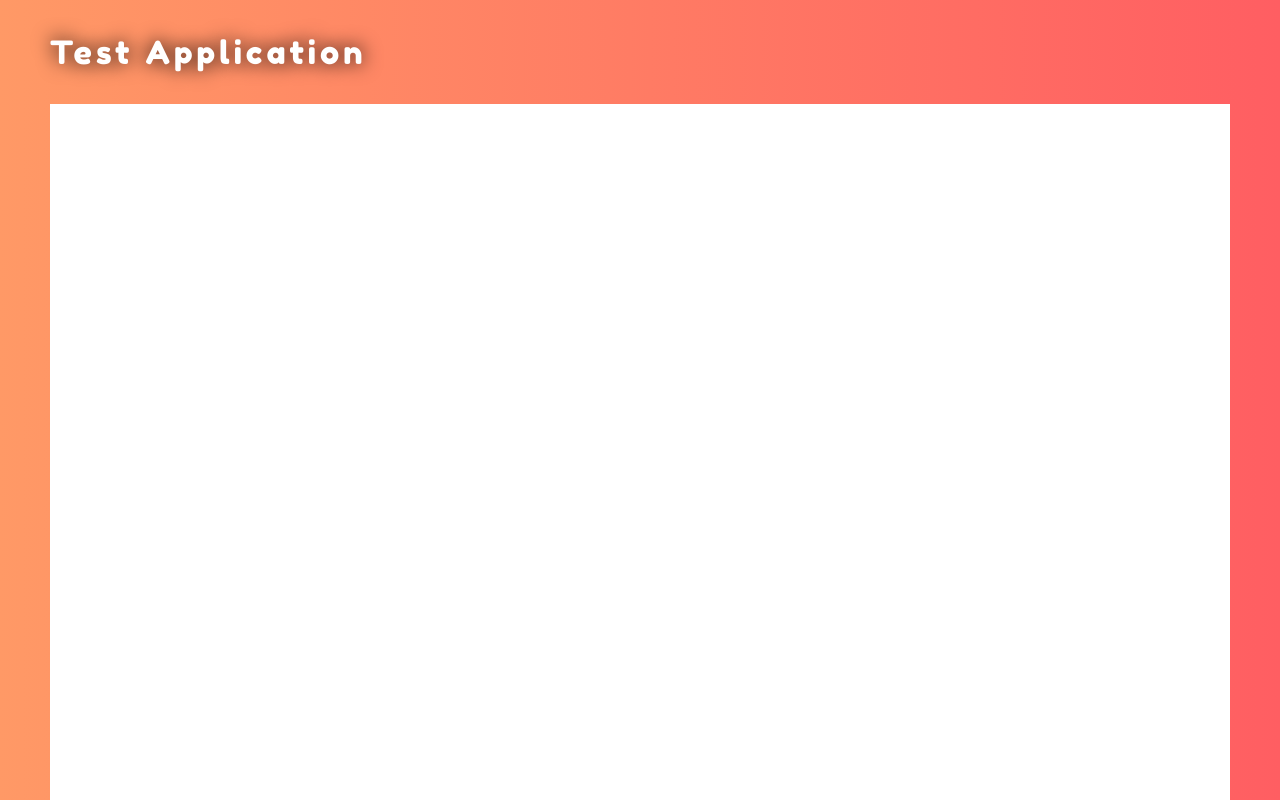
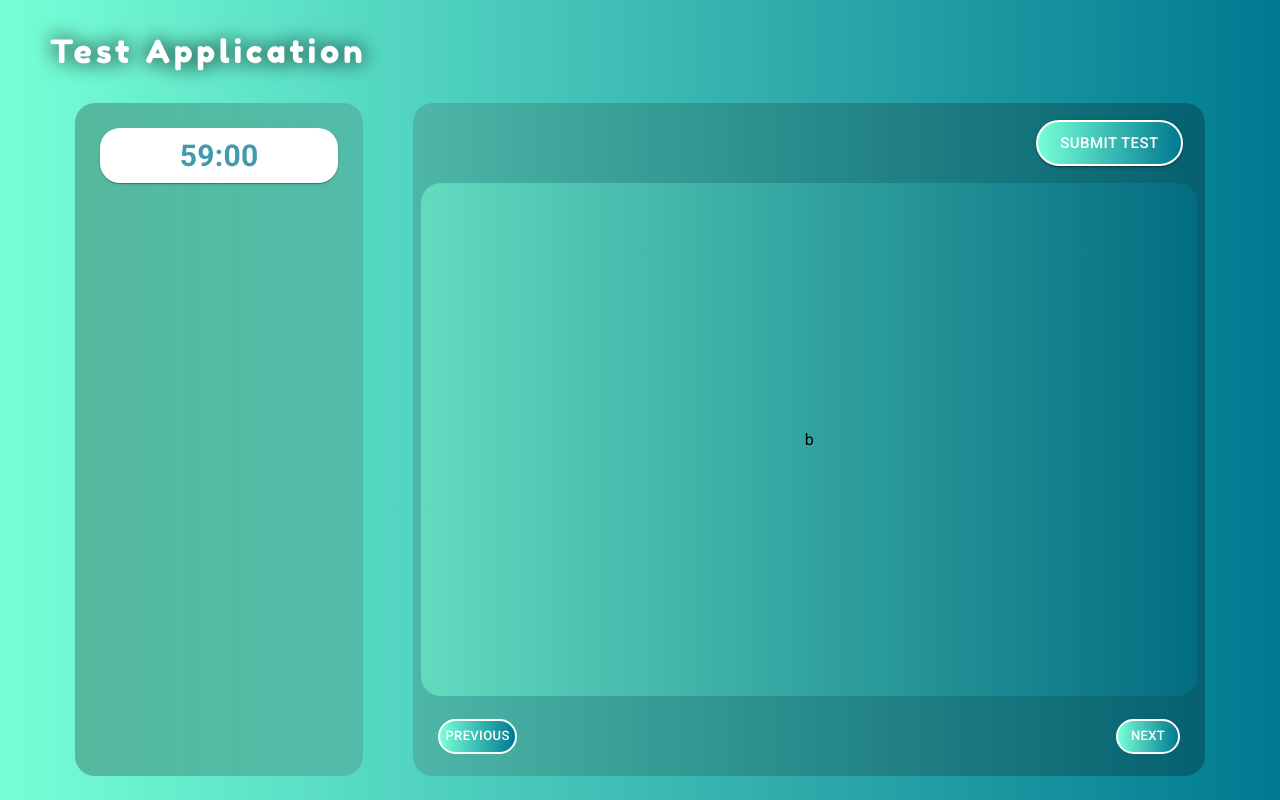
Before and after one commit to sawarkarrajat/online_Test, a React (Create React App) app in the folder onlinetest/: page /test in a window 1280 px wide. Built offline with nearby package versions, Linux system fonts and the light colour scheme.

Commit message:
made some color scheme changes and created test page skeleton

```diff
--- a/onlinetest/src/App.sass
+++ b/onlinetest/src/App.sass
@@ -12,11 +12,13 @@
   height: 100vh
   margin: 0
   padding: 0
-  // background: rgb(0,219,255)
-  // background: linear-gradient(326deg, rgba(0,219,255,1) 0%, rgba(106,94,223,1) 40%, rgba(0,0,0,1) 100%)
-  background: rgb(0,255,170)
-  // background: radial-gradient(circle, rgba(0,255,170,1) 50%, rgba(47,212,182,1) 100%)
-  background: linear-gradient(to right, rgb(255, 153, 102), rgb(255, 94, 98))
+  // background: rgb(0,255,170)
+  // background: linear-gradient(to right, rgb(255, 153, 102), rgb(255, 94, 98))
+  background: #007991
+  background: -webkit-linear-gradient(to right, #78ffd6, #007991)
+  background: linear-gradient(to right, #78ffd6, #007991)
+
+
 
 
 .Parent
--- a/onlinetest/src/components/ConductTest.jsx
+++ b/onlinetest/src/components/ConductTest.jsx
@@ -1,13 +1,66 @@
-import React, { Component } from 'react';
+import React, { Component } from "react";
 import "../sass/ConductTest.sass";
+import Card from "@material-ui/core/Card";
+import { makeStyles } from "@material-ui/core/styles";
+// import CardActions from "@material-ui/core/CardActions";
+import CardContent from "@material-ui/core/CardContent";
+import Typography from "@material-ui/core/Typography";
+import { Button } from "@material-ui/core";
+
+const useStyles = makeStyles({
+  root: {
+    width: "100%",
+    borderRadius: "20px"
+  },
+  title: {
+    color:"rgba(1, 122, 146, 0.75)",
+    fontSize: 30,
+    fontWeight: "600",
+    textAlign: "center"
+  },
+  content: {
+    padding: "5px !important"
+  }
+});
+
+const Timer = () => {
+  const classes = useStyles();
+
+  return (
+    <Card className={classes.root}>
+      <CardContent className={classes.content}>
+        <Typography className={classes.title}>
+          59:00
+        </Typography>
+      </CardContent>
+    </Card>
+  );
+};
+
 class ConductTest extends Component {
   constructor(props) {
     super(props);
-    this.state = {  }
+    this.state = {};
   }
   render() {
     return (
-      <div className="testContainer"></div>
+      <div className="testContainer">
+        <div className="navques">
+          <Timer />
+        </div>
+        <div className="areaques">
+          <div className="submit">
+            <Button id="stest" variant="contained" size="large">
+              Submit Test
+            </Button>
+          </div>
+          <div className="ques">b</div>
+          <div className="actions">
+            <Button id="prevnext" size="small">previous</Button>
+            <Button id="prevnext" size="small">next</Button>
+          </div>
+        </div>
+      </div>
     );
   }
 }
--- a/onlinetest/src/components/Disclaimer.jsx
+++ b/onlinetest/src/components/Disclaimer.jsx
@@ -48,21 +48,21 @@ const RadioButtonsGroup = () => {
           <FormControlLabel
             className={classes.legend}
             value="L1"
-            control={<Radio />}
+            control={<Radio color="primary" />}
             label="L1"
           />
           <FormHelperText>Easy questions</FormHelperText>
           <FormControlLabel
             className={classes.legend}
             value="L2"
-            control={<Radio />}
+            control={<Radio color="primary"/>}
             label="L2"
           />
           <FormHelperText>Medium Difficulty questions</FormHelperText>
           <FormControlLabel
             className={classes.legend}
             value="L3"
-            control={<Radio />}
+            control={<Radio color="primary"/>}
             label="L3"
           />
           <FormHelperText>Hard questions</FormHelperText>
--- a/onlinetest/src/components/SignUp.jsx
+++ b/onlinetest/src/components/SignUp.jsx
@@ -14,13 +14,13 @@ const useStyles = makeStyles({
     },
     "& .MuiOutlinedInput-root": {
       "& fieldset": {
-        borderColor: "red"
+        borderColor: "rgb(108, 241, 207)"
       },
       "&:hover fieldset": {
-        borderColor: "orangered"
+        borderColor: "black"
       },
       "&.Mui-focused fieldset": {
-        borderColor: "red"
+        borderColor: "rgb(108, 241, 209)"
       }
     }
   }
--- a/onlinetest/src/sass/ConductTest.sass
+++ b/onlinetest/src/sass/ConductTest.sass
@@ -2,6 +2,75 @@
 
 .testContainer
   @extend %d-flex-r
+  justify-content: center
   width: 100%
-  height: 100%
-  background: white
+  height: 98%
+  margin-bottom: 2%
+  // background: white
+
+  .navques
+    @extend %d-flex-c
+    margin: 0 25px
+    justify-content: flex-start
+    box-sizing: border-box
+    padding: 25px
+    border-radius: 20px
+    width: 300px
+    height: 100%
+    // background: rgba(0, 0, 0, 0.25)
+    background: #000000  /* fallback for old browsers */
+    background: -webkit-linear-gradient(to right, #434343, #000000)  /* Chrome 10-25, Safari 5.1-6 */
+    background: linear-gradient(to right, rgba(0, 0, 0, 0.25), rgba(67, 67, 67, 0.2)) /* W3C, IE 10+/ Edge, Firefox 16+, Chrome 26+, Opera 12+, Safari 7+ */
+
+  .areaques
+    @extend %d-flex-c
+    margin: 0 25px
+    width: calc(100% - 350px)
+    max-width: 1200px
+    height: 100%
+    border-radius: 20px
+    justify-content: space-between
+    background: #000000  /* fallback for old browsers */
+    background: -webkit-linear-gradient(to right, #434343, #000000)  /* Chrome 10-25, Safari 5.1-6 */
+    background: linear-gradient(to right, rgba(67, 67, 67, 0.2), rgba(0, 0, 0, 0.25)) /* W3C, IE 10+/ Edge, Firefox 16+, Chrome 26+, Opera 12+, Safari 7+ */
+
+
+    .submit,.ques,.actions
+      @extend %d-flex-r
+      width: 100%
+      box-sizing: border-box
+      padding: 15px 10px
+      border-radius: 20px
+
+    .submit
+      justify-content: flex-end
+      margin-right: 25px
+      height: 80px
+      #stest
+        color: white
+        border: 2px solid white
+        border-radius: 25px
+        background: #007991
+        background: -webkit-linear-gradient(to right, #78ffd6, #007991)
+        background: linear-gradient(to right, #78ffd6, #007991)
+
+    .ques
+      height: calc(100% - 160px)
+      width: 98%
+      background: #007991
+      background: -webkit-linear-gradient(to right, rgba(120, 255, 215, 0.5), rgba(0, 121, 145, 0.5))
+      background: linear-gradient(to right, rgba(120, 255, 215, 0.5), rgba(0, 121, 145, 0.5))
+
+
+    .actions
+      height: 80px
+      box-sizing: border-box
+      padding: 0 25px
+      justify-content: space-between
+      #prevnext
+        color: white
+        border: 2px solid white
+        border-radius: 25px
+        background: #007991
+        background: -webkit-linear-gradient(to right, #78ffd6, #007991)
+        background: linear-gradient(to right, #78ffd6, #007991)
--- a/onlinetest/src/sass/Disclaimer.sass
+++ b/onlinetest/src/sass/Disclaimer.sass
@@ -13,7 +13,7 @@
   padding: 50px
 
   h4
-    color: #ff5f62
+    color: #007991
     font-weight: 600
 
   .lorem
@@ -33,5 +33,7 @@
     justify-content: flex-end
 
     .MuiButton-contained
-      color: red
-      background-color: #ffffff75
+      color: white
+      background: #007991
+      background: -webkit-linear-gradient(to right, #78ffd6, #007991)
+      background: linear-gradient(to right, #78ffd6, #007991)
--- a/onlinetest/src/sass/SignUp.sass
+++ b/onlinetest/src/sass/SignUp.sass
@@ -63,14 +63,16 @@
       #reg
         align-self: flex-start
         font-family: $font-thick
-        color: #ff6162
+        color: rgb(1, 122, 145)
         letter-spacing: 3px
         font-weight: 100
         font-size: 25px
         margin: 0
 
       #submit
-        background: linear-gradient(to right, rgb(255, 153, 102), rgb(255, 94, 98))
+        background: #007991
+        background: -webkit-linear-gradient(to right, #78ffd6, #007991)
+        background: linear-gradient(to right, #78ffd6, #007991)
 
 
 
```
